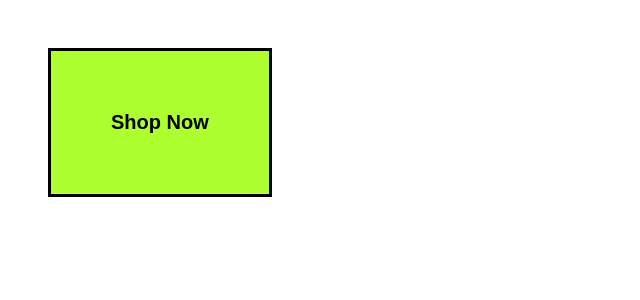
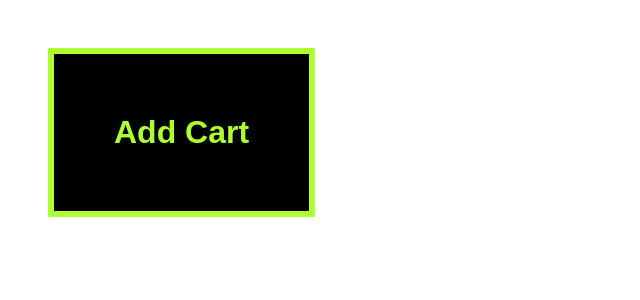
Before and after one commit to JBPORTALS/box-model-example-css, a React (Create React App) app: page / in a window 1280 px wide. Shown: the top 300 px of the page, without its empty margins (0-640 px from the left). Built offline with nearby package versions, Linux system fonts and the light colour scheme.

Commit message:
Add more space and size to increase the accessbility

```diff
--- a/src/App.css
+++ b/src/App.css
@@ -1,8 +1,9 @@
 .green-button {
-  background: greenyellow;
-  font-size: 20px;
+  background: black;
+  font-size: 32px;
   font-weight: 600;
+  color: greenyellow;
   padding: 60px;
-  border: 3px solid black;
+  border: 6px solid greenyellow;
   margin: 40px;
 }
--- a/src/App.js
+++ b/src/App.jsx
@@ -3,7 +3,7 @@ import "./App.css";
 export default function App() {
   return (
     <>
-      <button className="green-button">Shop Now</button>
+      <button className="green-button">Add Cart</button>
     </>
   );
 }
```
Also changed, not shown: 1 other file (tests, documents, lock files or other folders).
